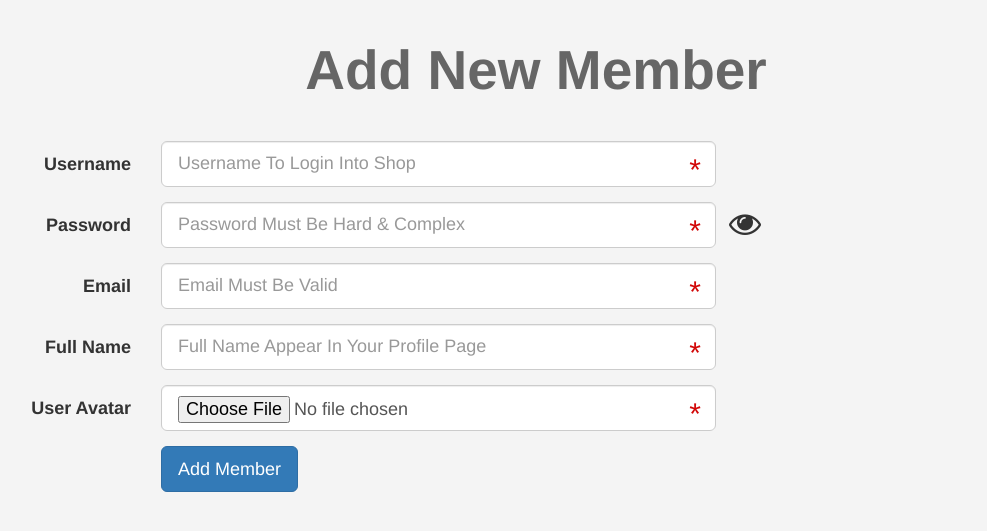
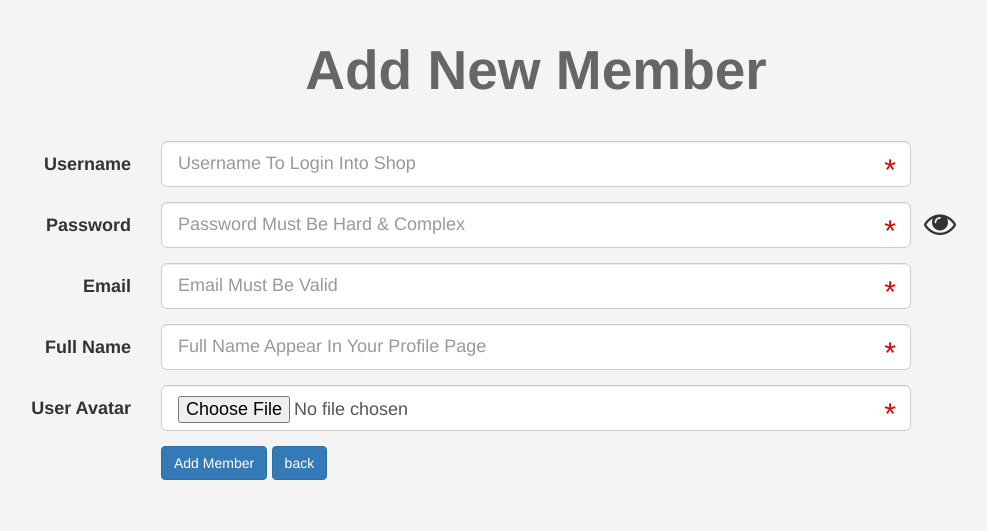
Before and after one commit to MahmodYousry/mystore, a PHP site: page /admin/members.php?do=Add in a window 1280 px wide. Shown: the part 52-583 px from the top of the page, without its empty margins (104-1091 px from the left). Run offline with PHP 8.4, Linux system fonts and the light colour scheme; the visitor is signed in with stand-in values (Sample User, id 1).

Commit message:
add remove avatar button in members page and fix delete user button also

```diff
--- a/admin/includes/functions/functions.php
+++ b/admin/includes/functions/functions.php
@@ -96,16 +96,33 @@
 	function checkItem($select, $from, $value) {
 
 		global $con;
+		$statement = $con->prepare("SELECT $select FROM $from WHERE $select = ?");
+		$statement->execute(array($value));
+		$count = $statement->rowCount();
+		return $count;
 
-		$statement = $con->prepare("SELECT $select FROM $from WHERE $select = ?");
+	}
 
-		$statement->execute(array($value));
+	/*
+	** Check avatar Function v1.0
+	** Function To Check avatar In Database [ Function Accept Parameters ]
+	** $select = The avatar To Select [ Example: user, item, category ]
+	** $from = The Table To Select From [ Example: users, items, categories ]
+	** $Value = The Value Of avatar [ Example: Osama, Box, Electronics ]
+	*/
 
+	function avatarCheck($select, $from, $value, $value2) {
+
+		global $con;
+
+		$statement = $con->prepare("SELECT $select FROM $from WHERE $value $value2");
+		$statement->execute();
 		$count = $statement->rowCount();
 
 		return $count;
 
 	}
+
 
 
 	/*
--- a/admin/includes/templates/header.php
+++ b/admin/includes/templates/header.php
@@ -11,6 +11,7 @@
         <link rel="stylesheet" href="<?php echo $css; ?>backend.css" />
 
         <script src="<?php echo $js; ?>jquery-2.2.4.min.js"></script>
+        <script src="<?php echo $js; ?>ajaxFunctions.js"></script>
         <script>
             $(document).ready(function () {
 
--- a/admin/layout/css/backend.css
+++ b/admin/layout/css/backend.css
@@ -234,6 +234,10 @@ h1 {
   color:#666;
 }
 
+.members-options {
+  margin-bottom: 5px;
+}
+
 .show-pass {
   position: absolute;
   top:6px;
@@ -262,10 +266,12 @@ h1 {
 }
 
 .main-table .btn {
-  padding: 3px 10px;
-  margin: 4px 0;
+  padding: 5px 10px;
+  margin: 5px 0;
   width: 100%;
   display: block;
+  text-align: left;
+  border-radius: 3px;
 }
 
 .activate {
--- a/admin/members.php
+++ b/admin/members.php
@@ -8,47 +8,36 @@
 	*/
 
 	ob_start(); // OutPut Buffering Start
-
 	session_start();
-
 	$pageTitle = 'Members';
 
     if (isset($_SESSION['Username'])) {
 
       include 'init.php';
-
       $do = isset($_GET['do']) ? $_GET['do'] : 'Manage';
 
       // Start Manage Page
-
       if ($do == 'Manage') { // Manage Members Page
-
       	$query = '';
 
       	if (isset($_GET['page']) && $_GET['page'] == 'Pending') {
-
 			$query = 'AND RegStatus = 0';
-
 		}
 
       	// Select All Users Except Admin
-
       	$stmt = $con->prepare("SELECT * FROM users Where GroupID != 1 $query ORDER BY UserID DESC");
-
-      	// Excute The Statement
-
       	$stmt->execute();
-
-      	//	Assign To Variable
-
       	$rows = $stmt->fetchAll();
 
       	if (! empty($rows)) {
-
       	?>
 
 		<h1 class="text-center">Manage Members</h1>
 		<div class="container">
+			<div class="members-options">
+				<a href="members.php?do=Add" class="btn btn-primary"><i class="fa fa-plus"></i> New Member</a>
+				<a class="btn btn-primary btn-md" href="members.php"><i class='fa fa-chevron-right'></i> back</a>
+			</div>
 			<div class="table-responsive">
 				<table class="main-table manage-members text-center table table-bordered">
 					<tr>
@@ -66,9 +55,9 @@
 							echo "<tr>";
 								echo "<td>" . $row['UserID'] . "</td>";
 								echo "<td>";
-								if (empty($row['avatar'])) {
+								if (empty($row['avatar'])) { // if no avatar
 									echo 'No Image';
-								} else {
+								} else { // if avatar exist
 									echo "<img src='uploads/avatars/" . $row['avatar'] . "' alt=''/>";
 								}
 								echo "</td>";
@@ -77,8 +66,14 @@
 								echo "<td>" . $row['FullName'] . "</td>";
 								echo "<td>" . $row['Date'] . "</td>";
 								echo "<td>
-										<a href='members.php?do=Edit&userid=" . $row['UserID'] . "' class='btn btn-success'><i class='fa fa-edit'></i> Edite</a>
+										<a href='members.php?do=Edit&userid=" . $row['UserID'] . "' class='btn btn-success'><i class='fa fa-edit'></i> Edit</a>
 										<a href='members.php?do=Delete&userid=" . $row['UserID'] . "' class='btn btn-danger confirm'><i class='fa fa-close'></i> Delete</a>";
+										if (empty($row['avatar'])) { // if no avatar
+											echo "<a href='members.php?do=EditAvatar&userid=" . $row['UserID'] . "' class='btn btn-primary'><i class='fa fa-edit'></i> add avatar</a>";
+										} else { // if avatar exist
+											echo "<button onclick='deleteAvatar(".$row['UserID'].");' id='avatarDelete' class='btn btn-danger text-capitalize'><i class='fa fa-close'></i> delete avatar</button>";
+										}
+
 										if ($row['RegStatus'] == 0) {
 											echo "<a href='members.php?do=Activate&userid=" . $row['UserID'] . "' class='btn btn-info activate'><i class='fa fa-check'></i> Activate</a>";
 										}
@@ -89,7 +84,7 @@
 
 				</table>
 			</div>
-			<a href="members.php?do=Add" class="btn btn-primary"><i class="fa fa-plus"></i> New Member</a>
+
 		</div>
 
 		<?php } else {
@@ -111,7 +106,7 @@
 				<!-- Start Username Field -->
 				<div class="form-group form-group-lg">
 					<label class="col-sm-2 control-label">Username</label>
-					<div class="col-sm-10 col-md-6">
+					<div class="col-sm-10 col-md-8">
 						<input type="text" name="username" class="form-control" autocomplete="off" required="required" placeholder="Username To Login Into Shop" />
 					</div>
 				</div>
@@ -119,7 +114,7 @@
 				<!-- Start Password Field -->
 				<div class="form-group form-group-lg">
 					<label class="col-sm-2 control-label">Password</label>
-					<div class="col-sm-10 col-md-6">
+					<div class="col-sm-10 col-md-8">
 						<input type="password" name="password" class="password form-control" autocomplete="new-password" required="required" placeholder="Password Must Be Hard & Complex" />
 						<i class="show-pass fa fa-eye fa-2x"></i>
 					</div>
@@ -128,7 +123,7 @@
 				<!-- Start Email Field -->
 				<div class="form-group form-group-lg">
 					<label class="col-sm-2 control-label">Email</label>
-					<div class="col-sm-10 col-md-6">
+					<div class="col-sm-10 col-md-8">
 						<input type="email" name="email" class="form-control" required="required" placeholder="Email Must Be Valid" />
 					</div>
 				</div>
@@ -136,7 +131,7 @@
 				<!-- Start Full Name Field -->
 				<div class="form-group form-group-lg">
 					<label class="col-sm-2 control-label">Full Name</label>
-					<div class="col-sm-10 col-md-6">
+					<div class="col-sm-10 col-md-8">
 						<input type="text" name="full" class="form-control" required="required" placeholder="Full Name Appear In Your Profile Page" />
 					</div>
 				</div>
@@ -144,7 +139,7 @@
 				<!-- Start Avatar Field -->
 				<div class="form-group form-group-lg">
 					<label class="col-sm-2 control-label">User Avatar</label>
-					<div class="col-sm-10 col-md-6">
+					<div class="col-sm-10 col-md-8">
 						<input type="file" name="avatar" class="form-control" required="required" />
 					</div>
 				</div>
@@ -152,7 +147,8 @@
 				<!-- Start submit Field -->
 				<div class="form-group form-group-lg">
 					<div class="col-sm-offset-2 col-sm-10">
-						<input type="submit" value="Add Member" class="btn btn-primary btn-lg" />
+						<input type="submit" value="Add Member" class="btn btn-primary btn-md" />
+						<a class="btn btn-primary btn-md" href="members.php">back</a>
 					</div>
 				</div>
 				<!-- END submit Field -->
@@ -341,11 +337,8 @@
       		} else {
 
       			echo '<div class="container">';
-
 					$theMsg = '<div class="alert alert-danger">There\'s no such id</div>';
-
 					redirectHome($theMsg);
-
       			echo '</div>';
 
       		}
@@ -358,7 +351,6 @@
       		if ($_SERVER['REQUEST_METHOD'] == 'POST') {
 
 				// Upload Variables
-
 	      		$avatarName =  $_FILES['avatar']['name'];
 	      		$avatarSize =  $_FILES['avatar']['size'];
 	      		$avatarTmp 	=  $_FILES['avatar']['tmp_name'];
@@ -439,72 +431,102 @@
       		echo '</div>';
 
 
+      	} elseif ($do == 'Activate') {
+
+      		echo '<h1 class="text-center">Activate Member</h1>';
+      		echo '<div class="container">';
+
+	      		// Check If Get Request useerid Is Numberic & Get The Integer Value of it.
+				$userid = isset($_GET['userid']) && is_numeric($_GET['userid']) ? intval($_GET['userid']) : 0;
+
+				// Select All Data Depend on This ID
+				$check = checkItem('userid', 'users', $userid);
+
+				// If There's Such ID Show The Form
+				if($check > 0) { // if user exist do the condition
+
+					// update the info to activate
+					$stmt = $con->prepare("UPDATE users SET RegStatus = 1 WHERE UserID = ?");
+					$stmt->execute(array($userid));
+					// echo message for success
+					$theMsg = '<div class="alert alert-success">' . $stmt->rowCount() . ' Record Updated</div>';
+					redirectHome($theMsg);
+
+				} else { // if user is not exist echo msg to tell
+					$theMsg = '<div class="alert alert-danger">This User Does Not Exist</div>';
+					redirectHome($theMsg);
+				}
+
+			echo '</div>';
+
       	} elseif ($do == 'Delete') {  // Delete Members Page
 
 			echo '<h1 class="text-center">Delete Member</h1>';
 			echo '<div class="container">';
 
 			// Check If Get Request useerid Is Numberic & Get The Integer Value of it.
-
 			$userid = isset($_GET['userid']) && is_numeric($_GET['userid']) ? intval($_GET['userid']) : 0;
 
 			// Select All Data Depend on This ID
-
 			$check = checkItem('userid', 'users', $userid);
 
 			// If There's Such ID Show The Form
-
 			if($check > 0) {
 
-					$stmt = $con->prepare("DELETE FROM users WHERE UserID = :zuser");
+				$checkAvatar = avatarCheck('avatar', 'users', 'UserID = ', $userid);
 
-					$stmt->bindParam(":zuser", $userid);
+				if ($checkAvatar > 0) { // if There is Avatar For this User
+					$stmt1 = $con->prepare("SELECT avatar FROM users WHERE UserID = ?");
+					$stmt1->execute([$userid]);
+					$avatr = $stmt1->fetch();
 
-					$stmt->execute();
+					echo '<div class="alert alert-success">Avatar Check Found One Avatar For This User</div>';
+
+					$avUrl = "uploads/avatars/" . $avatr['avatar'];
+
+					if (file_exists($avUrl)) { // if file exits
+
+						echo '<div class="alert alert-primary">There is Avatar For This User</div>';
+
+						if (unlink($avUrl)) { // Delete Avatar Photo File From the Server using the url given
+							// show succes message for Avatar Deleted
+							echo '<div class="alert alert-success">' . $stmt1->rowCount() . ' Avatar Deleted</div>';
+							// begin to delete the user from Database
+							$stmt = $con->prepare("DELETE FROM users WHERE UserID = ?");
+							$stmt->execute([$userid]);
+							// show succes message for User Deleted from Database
+							$theMsg = '<div class="alert alert-success">' . $stmt1->rowCount() . ' User Is Deleted from Database</div>';
+							redirectHome($theMsg, 'back');
+						} else {
+							$theMsg1 = '<div class="alert alert-danger">Failed To Delete The Avatar or Url Not Good</div>';
+							redirectHome($theMsg1, 'back');
+						}
+
+					} else { // if file doesnot exits
+						echo '<div class="alert alert-danger">No Avatar For This User</div>';
+						// begin to delete the user from Database
+						$stmt = $con->prepare("DELETE FROM users WHERE UserID = ?");
+						$stmt->execute([$userid]);
+						// show succes message for User Deleted from Database
+						$theMsg = '<div class="alert alert-success">' . $stmt1->rowCount() . ' User Is Deleted from Database</div>';
+						redirectHome($theMsg, 'back');
+					}
+
+
+
+
+				} else { // If there is no Avatar For This User Delete his info from Database
+
+					$stmt = $con->prepare("DELETE FROM users WHERE UserID = ?");
+					$stmt->execute([$userid]);
 
 					$theMsg = '<div class="alert alert-success">' . $stmt->rowCount() . ' Record Deleted</div>';
-
 					redirectHome($theMsg, 'back');
+				}
 
 			} else {
 
 				$theMsg = '<div class="alert alert-danger">This ID Is Not Exist</div>';
-
-					redirectHome($theMsg);
-
-				}
-
-			echo '</div>';
-
-      	} elseif ($do == 'Activate') {
-
-      		echo '<h1 class="text-center">Activate Member</h1>';
-      		echo '<div class="container">';
-
-	      		// Check If Get Request useerid Is Numberic & Get The Integer Value of it.
-
-				$userid = isset($_GET['userid']) && is_numeric($_GET['userid']) ? intval($_GET['userid']) : 0;
-
-				// Select All Data Depend on This ID
-
-				$check = checkItem('userid', 'users', $userid);
-
-				// If There's Such ID Show The Form
-
-				if($check > 0) {
-
-					$stmt = $con->prepare("UPDATE users SET RegStatus = 1 WHERE UserID = ?");
-
-					$stmt->execute(array($userid));
-
-					$theMsg = '<div class="alert alert-success">' . $stmt->rowCount() . ' Record Updated</div>';
-
-					redirectHome($theMsg);
-
-				} else {
-
-					$theMsg = '<div class="alert alert-danger">This ID Is Not Exist</div>';
-
 				redirectHome($theMsg);
 
 			}
```
Also changed, not shown: admin/layout/js/ajaxFunctions.js (added, +19 -0 lines), admin/phpajax/deleteAvatar.php (added, +58 -0 lines), admin/uploads/avatars/187410099_Annotation 2021-01-10 211000.png (deleted), admin/uploads/avatars/318159148_Screenshot_-.jpg (deleted), admin/uploads/avatars/345866829_01.jpg (deleted), admin/uploads/avatars/533366114_01.jpg (deleted), admin/uploads/avatars/925251281_01.jpg (deleted), admin/uploads/avatars/957005040_Annotation 2021-01-10 211000.png (deleted). Lines whose indentation alone changed are shown as unchanged.
